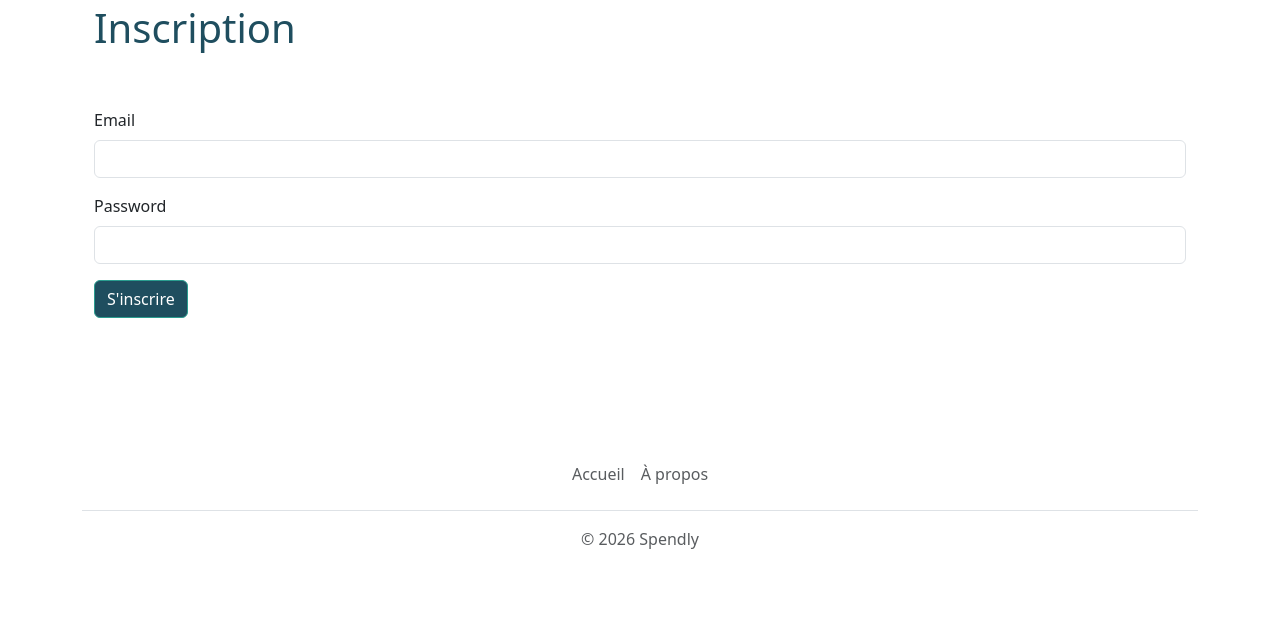
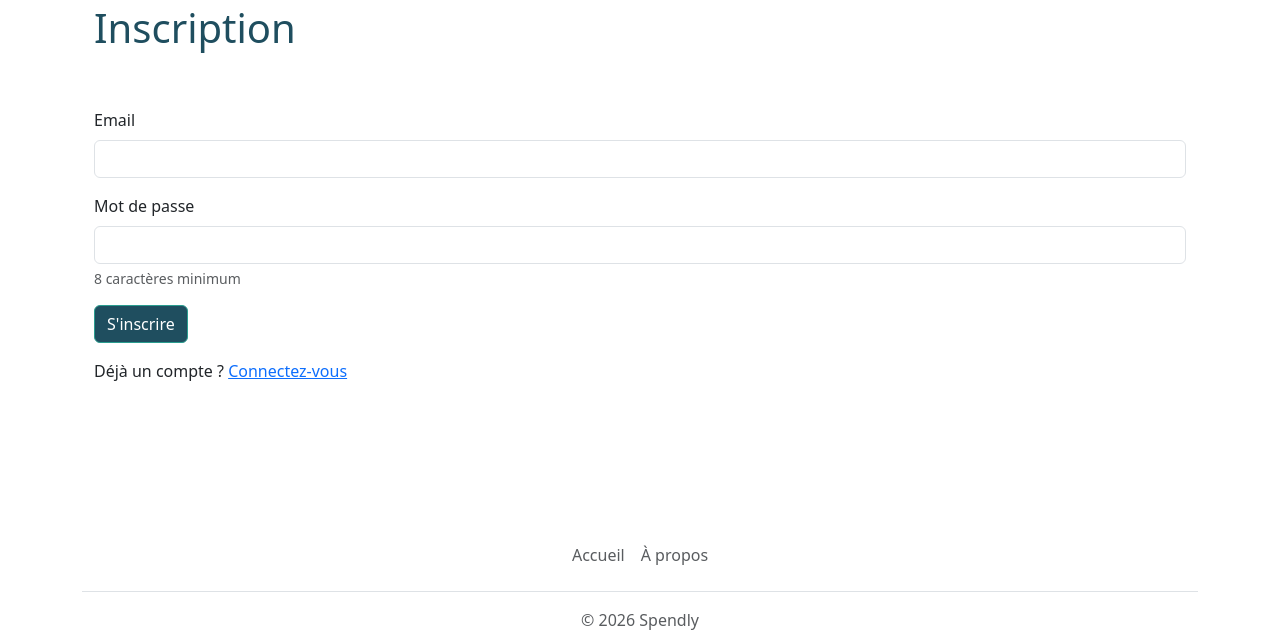
Before and after one commit to yamina-hiziya/spendly, a PHP site: page /inscription.php in a window 1280 px wide. Shown: the part 194-824 px from the top of the page. Before the commit the page ends 743 px from the top, so only its background shows below. Run offline with PHP 8.4, Linux system fonts and the light colour scheme.

Commit message:
fix(inscription): redirection, CSRF, validation de l'email et du mot de passe, email unique

```diff
--- a/inscription.php
+++ b/inscription.php
@@ -1,50 +1,84 @@
 <?php
+// on démarre la session avant tout affichage pour pouvoir rediriger
+if (session_status() === PHP_SESSION_NONE) {
+    session_start();
+}
+
 require_once 'libs/pdo.php';
 require_once 'libs/user.php';
-require_once 'templates/header.php';
+require_once 'libs/security.php';
 
 $errors = [];
+
 if (isset($_POST['email']) && isset($_POST['password'])) {
-    if (empty($_POST['email'])) {
-        $errors[] = 'Email est requis';
+    $email = trim($_POST['email']);
+    $password = $_POST['password'];
+
+    // on vérifie que le formulaire vient bien de notre site
+    if (!checkCsrfToken($_POST['csrf_token'] ?? null)) {
+        $errors[] = 'Le formulaire a expiré, merci de réessayer';
     }
-    if (empty($_POST['password'])) {
-        $errors[] = 'Password est requis';
+
+    if ($email === '') {
+        $errors[] = "L'email est obligatoire";
+    } elseif (!filter_var($email, FILTER_VALIDATE_EMAIL)) {
+        $errors[] = "L'email n'est pas valide";
     }
+
+    if (mb_strlen($password) < 8) {
+        $errors[] = 'Le mot de passe doit contenir au moins 8 caractères';
+    }
+
     if (count($errors) === 0) {
-        $res = addUser($pdo, $_POST['email'], $_POST['password']);
-        if ($res) {
-            header('Location: connexion.php');
-        } else {
-            $errors[] = 'Une erreur s\'est produite lors de votre inscription';
+        try {
+            addUser($pdo, $email, $password);
+
+            header('Location: connexion.php?registered=1');
+            exit;
+        } catch (PDOException $e) {
+            // 1062 = doublon : l'email est unique dans la table user
+            if ($e->errorInfo[1] === 1062) {
+                $errors[] = 'Cet email est déjà utilisé';
+            } else {
+                // on garde le détail dans les logs, pas à l'écran
+                error_log('[Spendly] ' . $e->getMessage());
+                $errors[] = "Une erreur s'est produite lors de votre inscription";
+            }
         }
     }
 }
+
+// le header affiche du HTML, il vient seulement maintenant
+require_once 'templates/header.php';
 ?>
-
 
 <div class="container col-xxl-8 px-4 py-5">
     <div class="row flex-lg-row-reverse align-items-center g-5 py-5">
         <h1>Inscription</h1>
 
-        <?php foreach ($errors as $error) : ?>
+        <?php foreach ($errors as $error): ?>
             <div class="alert alert-danger">
-                <?= $error ?>
+                <?= e($error) ?>
             </div>
-        <?php endforeach ?>
+        <?php endforeach; ?>
 
         <form action="" method="post">
+            <input type="hidden" name="csrf_token" value="<?= e(getCsrfToken()) ?>">
+
             <div class="mb-3">
                 <label for="email" class="form-label">Email</label>
-                <input type="text" id="email" name="email" class="form-control">
+                <input type="email" id="email" name="email" class="form-control" required value="<?= e($_POST['email'] ?? '') ?>">
             </div>
             <div class="mb-3">
-                <label for="password" class="form-label">Password</label>
-                <input type="password" id="password" name="password" class="form-control">
+                <label for="password" class="form-label">Mot de passe</label>
+                <input type="password" id="password" name="password" class="form-control" required minlength="8">
+                <div class="form-text">8 caractères minimum</div>
             </div>
             <input type="submit" value="S'inscrire" class="btn btn-primary">
         </form>
+
+        <p class="mt-3">Déjà un compte ? <a href="connexion.php">Connectez-vous</a></p>
     </div>
 </div>
-<?php
-require_once 'templates/footer.php'; ?>
+
+<?php require_once 'templates/footer.php'; ?>
```
